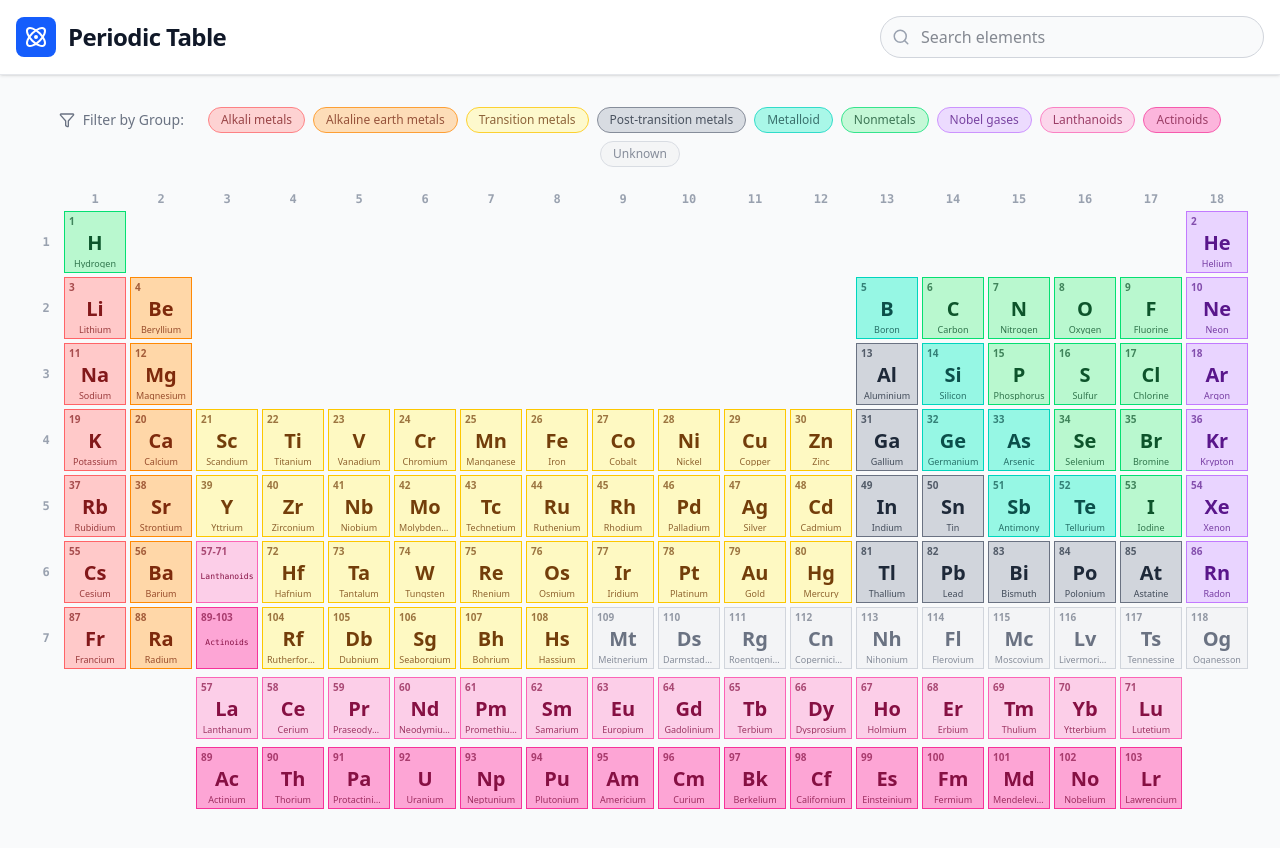
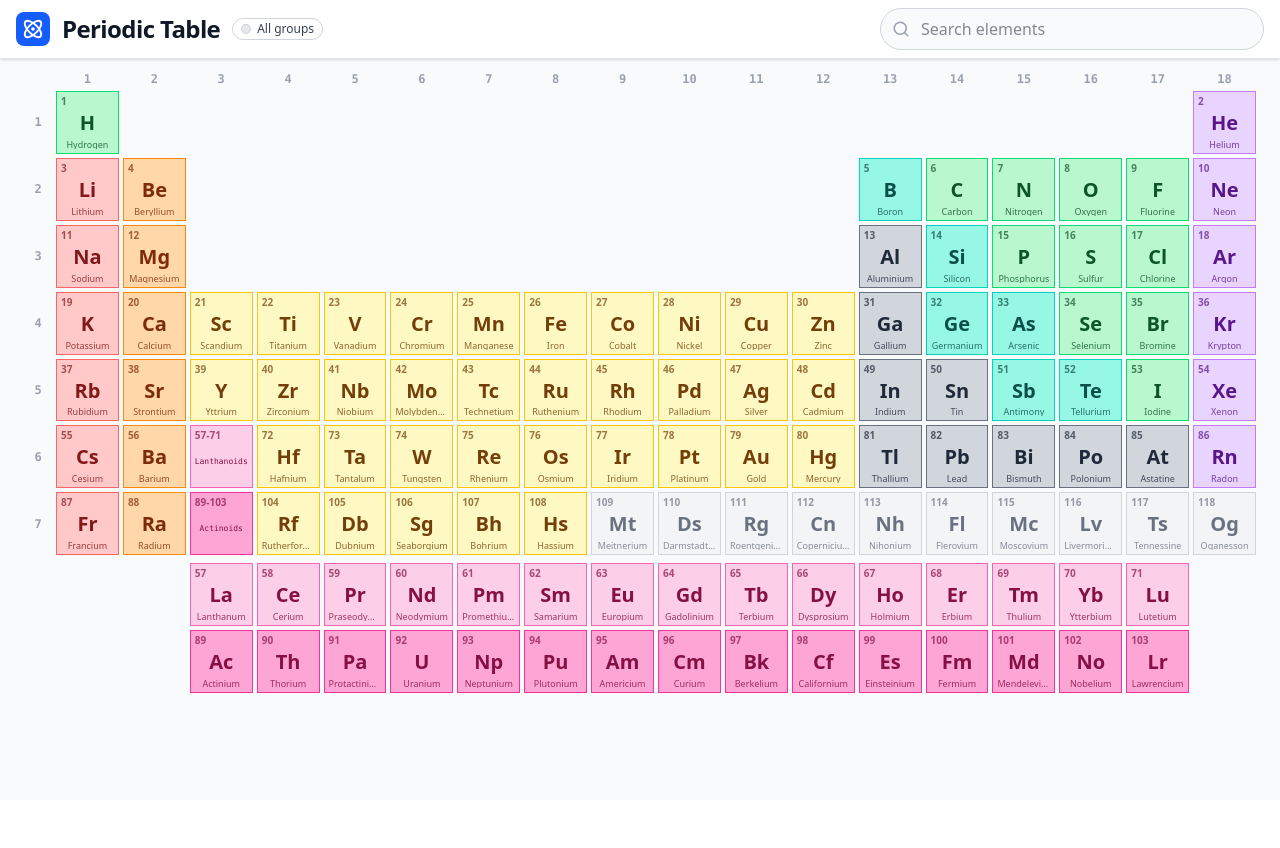
Before and after one commit to changzhiai/PeriodicTable, a React (Vite) app: page / in a window 1280 px wide. Shown: the top 848 px of the page. After the commit the page ends 800 px from the top, so only its background shows below. Built offline with nearby package versions, Linux system fonts and the light colour scheme.

Commit message:
Tweak layout and filters

```diff
--- a/src/App.jsx
+++ b/src/App.jsx
@@ -1,5 +1,5 @@
 import React, { useState, useMemo } from 'react';
-import { Search, Atom, X, FlaskConical, Filter } from 'lucide-react';
+import { Search, Atom, X, FlaskConical } from 'lucide-react';
 
 // --- FULL ELEMENT DATASET ---
 // Compressed structure for the example, expanded in logic
@@ -161,6 +161,14 @@ const categoryLabels = {
   'unknown': 'Unknown'
 };
 
+// Helper to extract just the background color class for use in small dots
+const getCategoryBgClass = (cat) => {
+  const classes = categoryColors[cat];
+  if (!classes) return '';
+  const bgClass = classes.split(' ').find(c => c.startsWith('bg-'));
+  return bgClass || '';
+};
+
 const ElementCard = ({ element, onClick, isDimmed }) => {
   const colorClass = categoryColors[element.cat] || 'bg-gray-200';
 
@@ -256,6 +264,7 @@ export default function PeriodicTableApp() {
   const [selectedElement, setSelectedElement] = useState(null);
   const [activeCategory, setActiveCategory] = useState(null);
   const [activeSeries, setActiveSeries] = useState(null); // 'lanthanides' or 'actinides'
+  const [isCategoryOpen, setIsCategoryOpen] = useState(false);
 
   // Filter logic
   const filteredElements = useMemo(() => {
@@ -314,14 +323,79 @@ export default function PeriodicTableApp() {
     <div className="min-h-screen bg-gray-50 text-gray-900 font-sans flex flex-col">
       {/* Header */}
       <header className="bg-white border-b border-gray-200 sticky top-0 z-40 shadow-sm">
-        <div className="max-w-7xl mx-auto px-4 py-4 flex flex-col md:flex-row items-center justify-between gap-4">
-          <div className="flex items-center gap-3">
-            <div className="bg-blue-600 p-2 rounded-lg text-white">
-              <Atom size={24} />
+        <div className="max-w-7xl mx-auto px-4 py-2 md:py-2 flex flex-col gap-2 md:flex-row md:items-center md:justify-between">
+          {/* Left: title + inline group dropdown */}
+          <div className="flex items-center gap-3 flex-wrap">
+            <div className="bg-blue-600 p-1.5 rounded-lg text-white">
+              <Atom size={22} />
             </div>
-            <h1 className="text-2xl font-bold tracking-tight text-gray-900">Periodic Table</h1>
+            <h1 className="text-xl md:text-2xl font-bold tracking-tight text-gray-900">
+              Periodic Table
+            </h1>
+            <div className="flex items-center gap-1 text-[10px] md:text-xs text-gray-600">
+              <div className="relative">
+                {/* Trigger */}
+                <button
+                  type="button"
+                  className="flex items-center gap-1.5 rounded-full border border-gray-300 bg-white px-2 py-0.5 text-[10px] md:text-xs text-gray-700 focus:outline-none focus:ring-2 focus:ring-blue-500"
+                  onClick={() => setIsCategoryOpen((open) => !open)}
+                >
+                  <span
+                    className={`
+                      inline-block w-2.5 h-2.5 rounded-full border border-black/10
+                      ${activeCategory ? getCategoryBgClass(activeCategory) : 'bg-gray-200'}
+                    `}
+                  />
+                  <span className="truncate max-w-[6rem] md:max-w-[9rem]">
+                    {activeCategory ? categoryLabels[activeCategory] : 'All groups'}
+                  </span>
+                </button>
+
+                {/* Dropdown menu */}
+                {isCategoryOpen && (
+                  <div className="absolute z-50 mt-1 w-36 md:w-44 rounded-md border border-gray-200 bg-white shadow-lg py-0.5">
+                    <button
+                      type="button"
+                      className="flex w-full items-center gap-1.5 px-2 py-1 text-left text-[10px] md:text-xs text-gray-700 hover:bg-gray-50"
+                      onClick={() => {
+                        setActiveCategory(null);
+                        setActiveSeries(null);
+                        setIsCategoryOpen(false);
+                      }}
+                    >
+                      <span className="inline-block w-2.5 h-2.5 rounded-full bg-gray-200 border border-black/10" />
+                      <span>All groups</span>
+                    </button>
+                    <div className="h-px bg-gray-100 my-0.5" />
+                    {uniqueCategories.map((cat) => (
+                      <button
+                        key={cat}
+                        type="button"
+                        className={`flex w-full items-center gap-1.5 px-2 py-1 text-left text-[10px] md:text-xs hover:bg-gray-50 ${
+                          activeCategory === cat ? 'font-semibold text-gray-900' : 'text-gray-700'
+                        }`}
+                        onClick={() => {
+                          setActiveCategory(cat);
+                          setActiveSeries(null);
+                          setIsCategoryOpen(false);
+                        }}
+                      >
+                        <span
+                          className={`
+                            inline-block w-2.5 h-2.5 rounded-full border border-black/10
+                            ${getCategoryBgClass(cat)}
+                          `}
+                        />
+                        <span>{categoryLabels[cat]}</span>
+                      </button>
+                    ))}
+                  </div>
+                )}
+              </div>
+            </div>
           </div>
 
+          {/* Right: search box */}
           <div className="relative w-full md:w-96">
             <Search className="absolute left-3 top-1/2 -translate-y-1/2 text-gray-400" size={18} />
             <input
@@ -350,37 +424,8 @@ export default function PeriodicTableApp() {
       </header>
 
       {/* Main Content */}
-      <main className="flex-1 p-4 md:p-8 overflow-x-auto">
+      <main className="flex-1 px-3 pt-2 pb-4 md:px-6 md:pt-3 md:pb-3 overflow-x-auto">
         <div className="w-full max-w-7xl mx-auto md:min-w-[1000px]">
-
-          {/* Legend / Filter Bar */}
-          <div className="mb-6 flex flex-wrap gap-2 justify-center">
-             <div className="flex items-center mr-4 text-sm font-medium text-gray-500">
-                <Filter size={16} className="mr-2" />
-                Filter by Group:
-             </div>
-             {uniqueCategories.map(cat => {
-               const colorClass = categoryColors[cat] || 'bg-gray-200 text-gray-900 border-gray-400';
-               return (
-                 <button
-                   key={cat}
-                   onClick={() => {
-                     setActiveCategory(activeCategory === cat ? null : cat);
-                     setActiveSeries(null); // Deselect series when category is selected
-                   }}
-                   className={`
-                     px-3 py-1 text-xs rounded-full border transition-all duration-200
-                     ${activeCategory === cat
-                       ? 'ring-2 ring-offset-1 ring-blue-500 shadow-md transform scale-105 font-bold ' + colorClass
-                       : colorClass + ' opacity-80 hover:opacity-100 hover:scale-105'
-                     }
-                   `}
-                 >
-                   {categoryLabels[cat]}
-                 </button>
-               );
-             })}
-          </div>
 
           {/* Group Number Labels - Top Row */}
           <div className="relative mb-1" style={{
@@ -548,7 +593,7 @@ export default function PeriodicTableApp() {
           </div>
 
           {/* Actinides Row (89-103) - positioned below row 7 */}
-          <div className="mt-2 relative" style={{
+          <div className="mt-1 relative" style={{
             display: 'grid',
             gridTemplateColumns: '1.75rem repeat(18, minmax(0, 1fr))',
             gap: '0.25rem'
@@ -586,8 +631,6 @@ export default function PeriodicTableApp() {
             })}
           </div>
 
-          {/* Spacing for bottom rows */}
-          <div className="h-12"></div>
         </div>
       </main>
 
```
